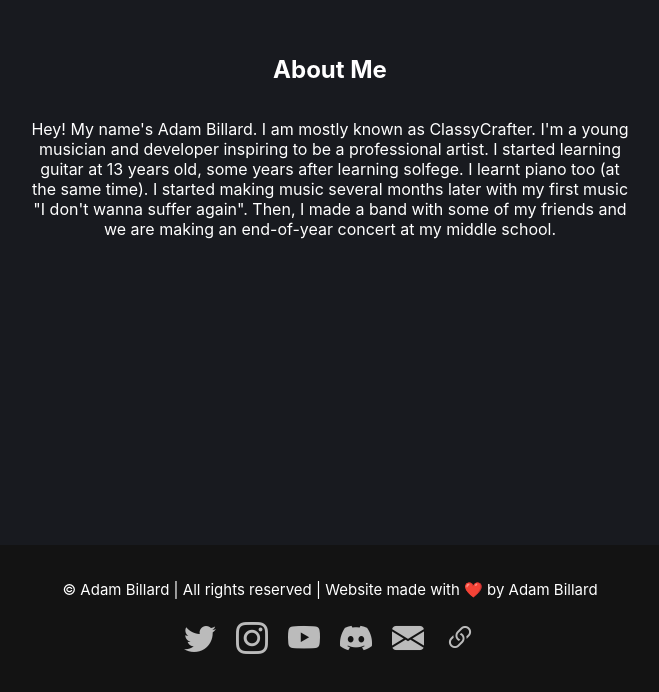
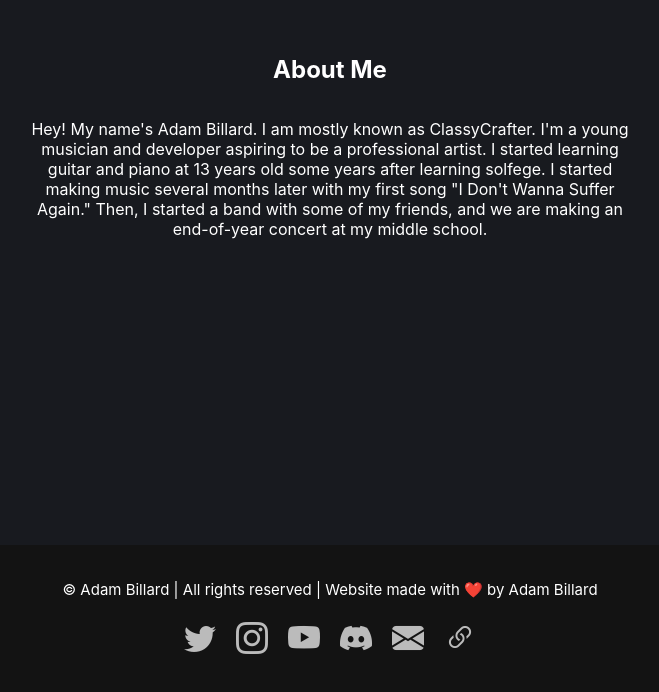
Before and after one commit to TheDogHusky/TheDogHusky.github.io, a React (Create React App) app: page / in a window 1280 px wide. Shown: the part 1055-1747 px from the top of the page, without its empty margins (310-969 px from the left). Built offline with nearby package versions, Linux system fonts and the light colour scheme.

Commit message:
Fixed text and problems, thanks to

```diff
--- a/src/components/Content.js
+++ b/src/components/Content.js
@@ -6,7 +6,9 @@ class Content extends React.Component {
     return (
       <div id="scroll" className="Content">
         <h2 className="fade-in-enabled">About Me</h2>
-        <p className="AboutMe fade-in-enabled">Hey! My name's Adam Billard. I am mostly known as ClassyCrafter. I'm a young musician and developer inspiring to be a professional artist. I started learning guitar at 13 years old, some years after learning solfege. I learnt piano too (at the same time). I started making music several months later with my first music "I don't wanna suffer again". Then, I made a band with some of my friends and we are making an end-of-year concert at my middle school.</p>
+        <p className="AboutMe fade-in-enabled">
+            Hey! My name's Adam Billard. I am mostly known as ClassyCrafter. I'm a young musician and developer aspiring to be a professional artist. I started learning guitar and piano at 13 years old some years after learning solfege. I started making music several months later with my first song "I Don't Wanna Suffer Again." Then, I started a band with some of my friends, and we are making an end-of-year concert at my middle school.
+        </p>
       </div>
     );
   };
```
